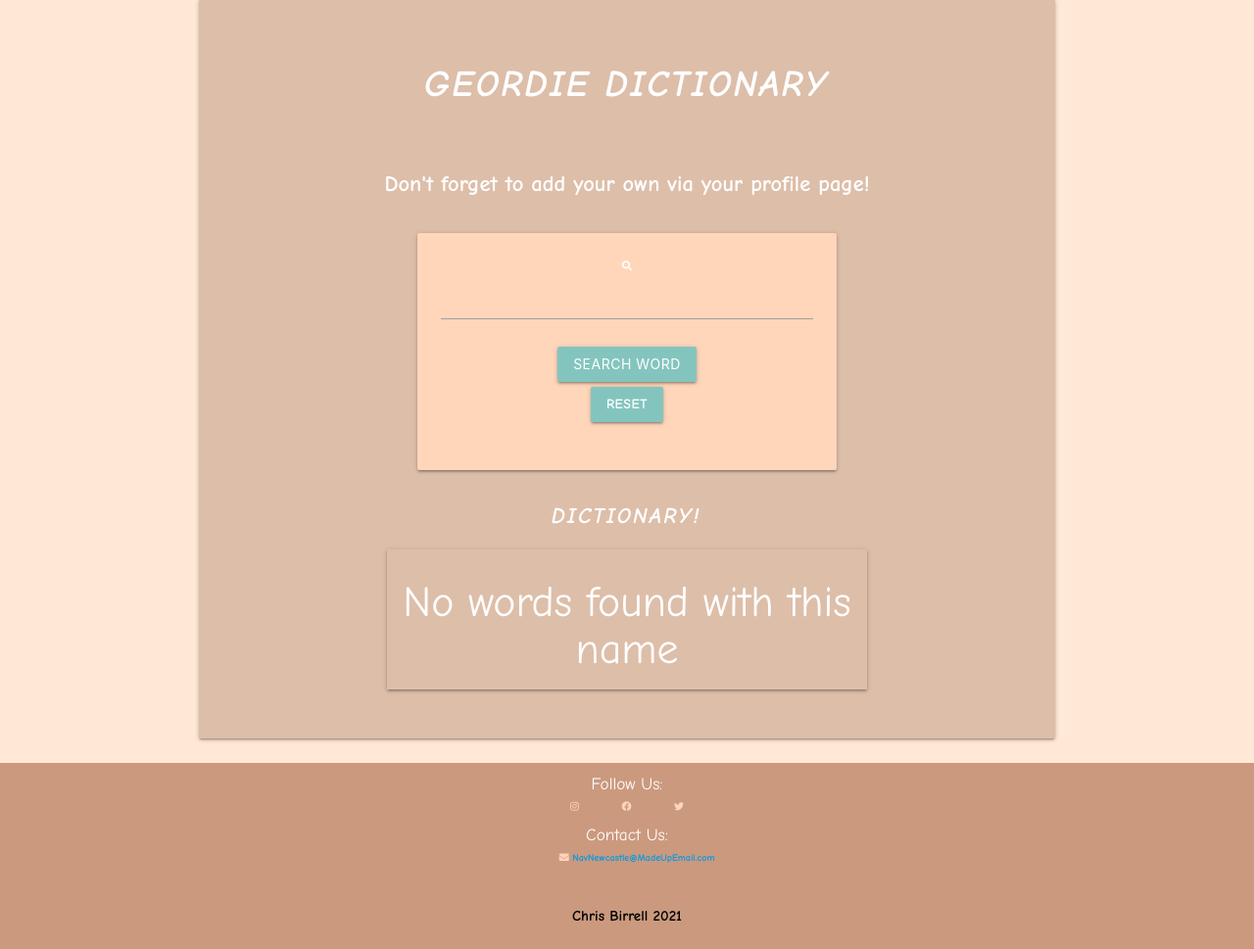
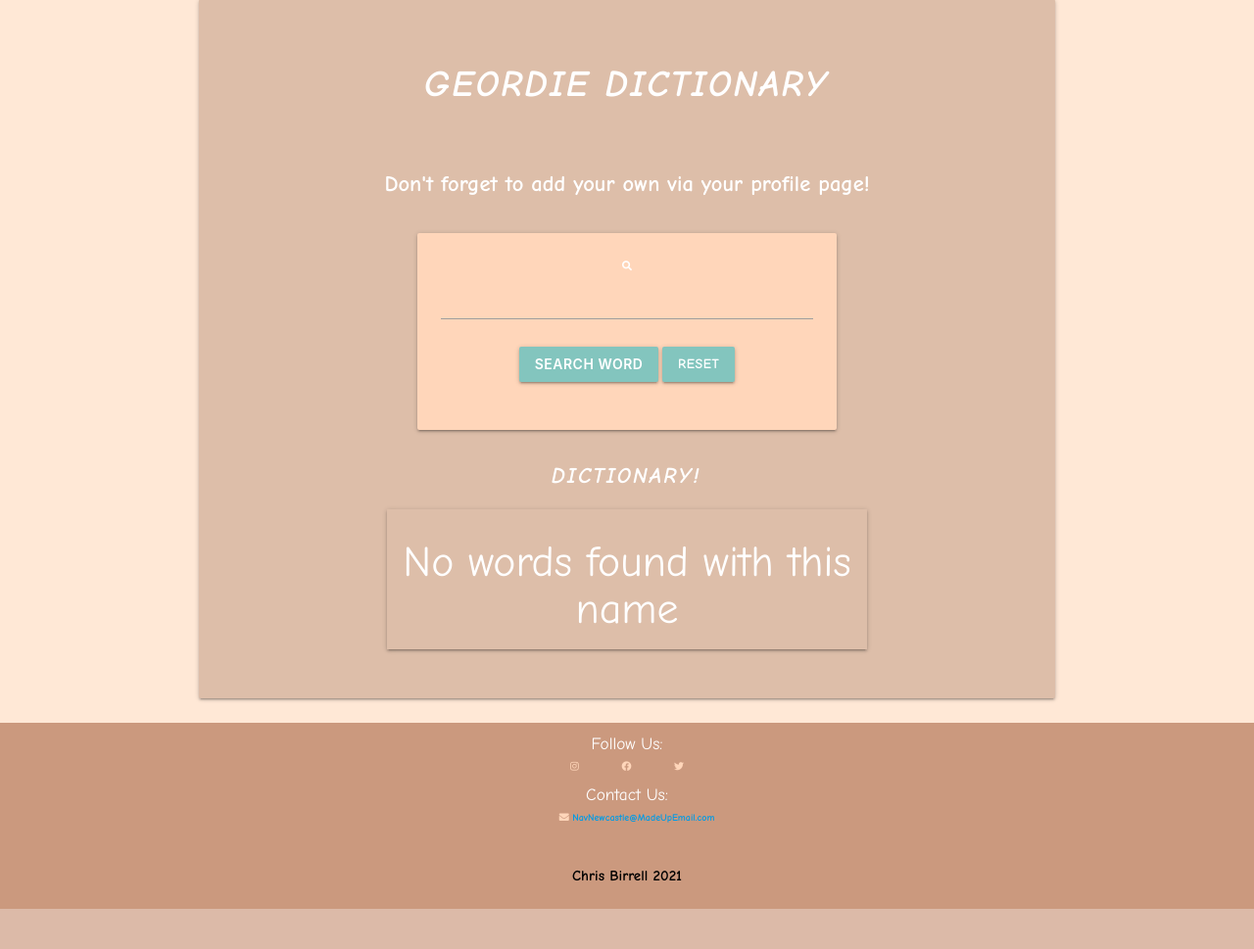
Before and after one commit to Birrellc/Navigating-Newcastle, a Flask app: page /dictionary in a window 1280 px wide. Shown: the part 109-1078 px from the top of the page at 98% size. After the commit the page ends 1037 px from the top, so only its background shows below. Run offline with Flask 2, Linux system fonts and the light colour scheme; data that the repository does not hold is empty; some libraries are stand-ins or nearby versions.

Commit message:
Style: updated button styling sitewide

```diff
--- a/static/css/style.css
+++ b/static/css/style.css
@@ -54,6 +54,7 @@ nav {
 .btn {
   background-color: #83c5be;
   margin-bottom: 5px;
+  font-weight: 600;
 }
 
 .form-text {
--- a/templates/dictionary.html
+++ b/templates/dictionary.html
@@ -26,7 +26,7 @@
               </div>
             </div>
             <div class="row center-align">
-              <div class="">{{ form.submit(class_="btn") }}</div>
+              {{ form.submit(class_="btn") }}
 
               <a href="{{ url_for('dictionary') }}" class="btn">Reset</a>
             </div>
--- a/templates/profile.html
+++ b/templates/profile.html
@@ -44,12 +44,12 @@
         <div class="profile-btn">
           <a
             href="{{ url_for('update_word', word_id=word._id) }}"
-            class="btn-small"
+            class="btn-small btn"
             >Update</a
           >
           <a
             href="{{ url_for('delete_word', word_id=word._id) }}"
-            class="btn-small"
+            class="btn-small btn"
             >Delete</a
           >
         </div>
```
